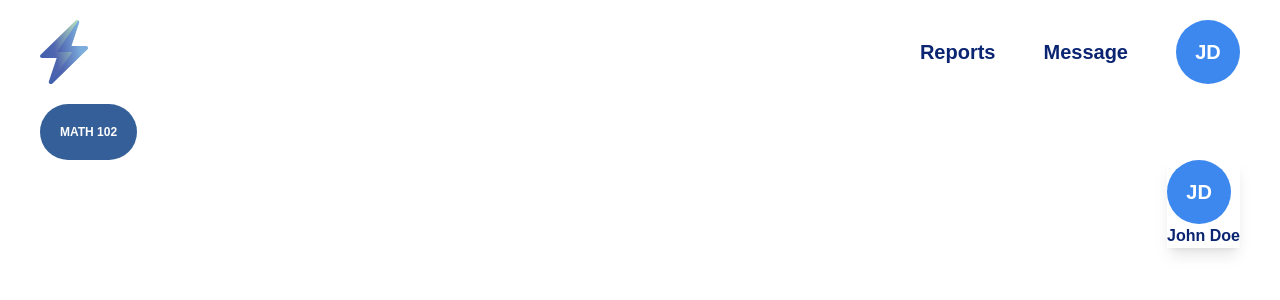
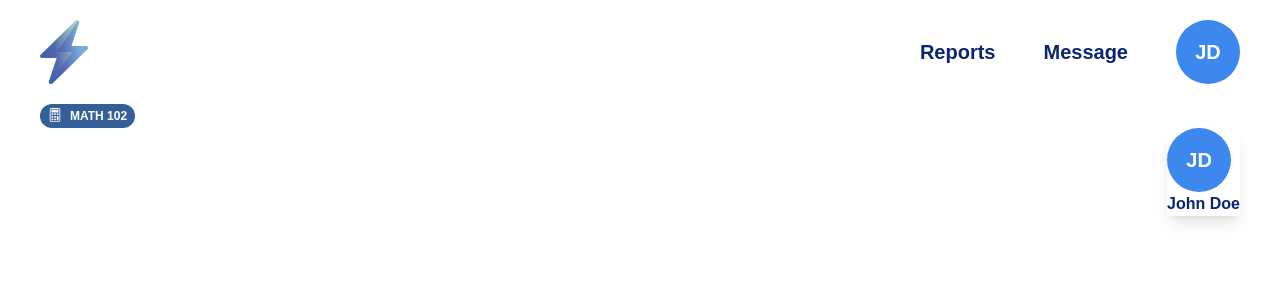
Before and after one commit to JoeDaBu/Flash, a React (Create React App) app: page / in a window 1280 px wide. Shown: the top 300 px of the page. Built offline with nearby package versions, Linux system fonts and the light colour scheme.

Commit message:
finish class tag component

```diff
--- a/src/components/Tags.js
+++ b/src/components/Tags.js
@@ -1,10 +1,14 @@
 import React from 'react';
+import { BsCalculator } from 'react-icons/bs';
 
 export const Tags = () => {
   return (
     <div>
       <div className="flex items-center justify-center bg-primary-700 w-max rounded-full">
-        <div className="m-5">
+        <div className="mx-2 my-1 inline-flex">
+          <div className="mr-2 text-sm text-white">
+            <BsCalculator />
+          </div>
           <p className="font-bold text-white text-xs">MATH 102</p>
         </div>
       </div>
```
